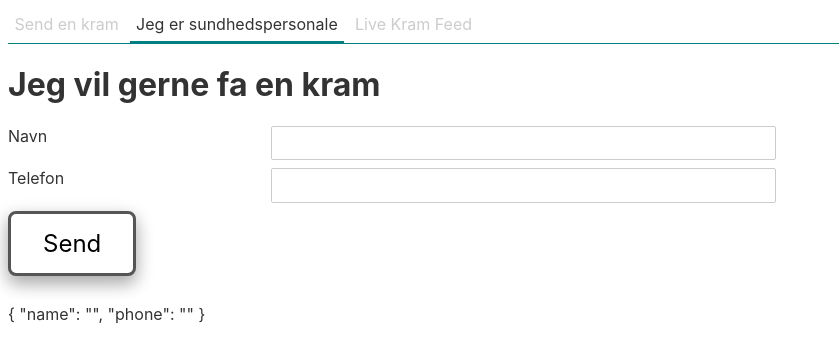
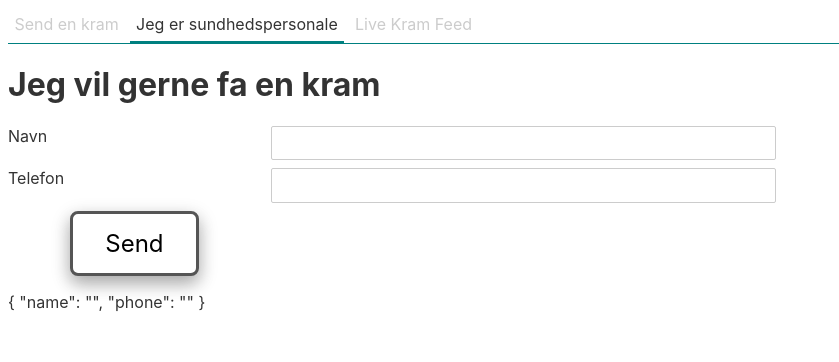
Before and after one commit to Corona-Kram/Frontend, a Svelte app: page / in a window 1280 px wide. Both pictures are taken after a click on the button "Jeg er sundhedspersonale". Shown: the top 362 px of the page, without its empty margins (0-839 px from the left). Built offline with nearby package versions, Linux system fonts and the light colour scheme.

Commit message:
minor changes

```diff
--- a/src/App.svelte
+++ b/src/App.svelte
@@ -1,13 +1,7 @@
 <script>
 	import { Tabs, TabList, TabPanel, Tab } from './tabs.js';
 	import { user } from "./store.js";
-	import Content from './Content.svelte';
-	import Modal from './Modal.svelte';
-	import Popup from './Popup.svelte';
 
-	const showPopup = () => {
-		open(Popup, { message: "Du vil fa en kram snart!" });
-	};
 </script>
 
 
@@ -35,9 +29,7 @@
 			<label>Telefon</label>
 				<input type="text" bind:value={$user.phone} />
 
-			<Modal>
-				<button on:click={showPopup}>Send</button>
-			</Modal>
+				<button>Send</button>
 			</form>
 			<p>
 			{JSON.stringify($user, 0, 2)}
@@ -62,11 +54,12 @@
     text-align: center;
 	display: block;
 	top: 50%;
-	margin: 0 auto;
+	right: 50%;
 	}
 
 	button {
 		display: block;
+		margin: 0 auto;
 		background-color: white;
   		border: 3px solid #555555;
 		border-radius: 8px;
@@ -74,7 +67,6 @@
   		padding: 15px 32px;
   		text-align: center;
   		text-decoration: none;
-  		display: inline-block;
   		font-size: 24px;
 		box-shadow: 0 8px 16px 0 rgba(0,0,0,0.2), 0 6px 20px 0 rgba(0,0,0,0.19);
 	}
--- a/src/Content.svelte
+++ /dev/null
@@ -1,10 +0,0 @@
-<script>
-  import { getContext } from 'svelte';
-	import { fly } from 'svelte/transition';
-
-
-  const { open } = getContext('simple-modal');
-
-
-
-</script>
```
